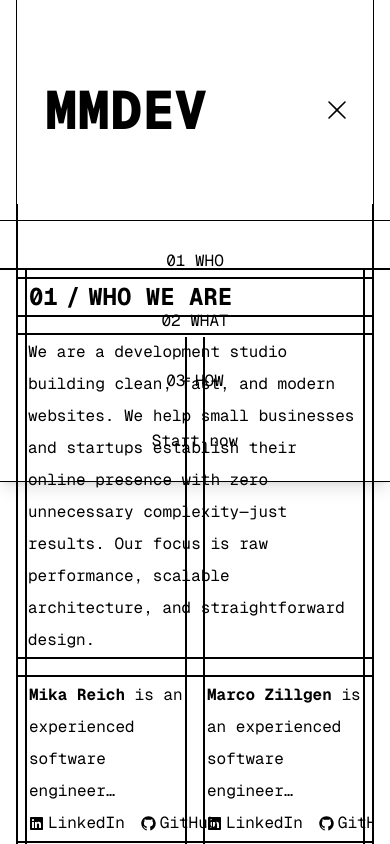
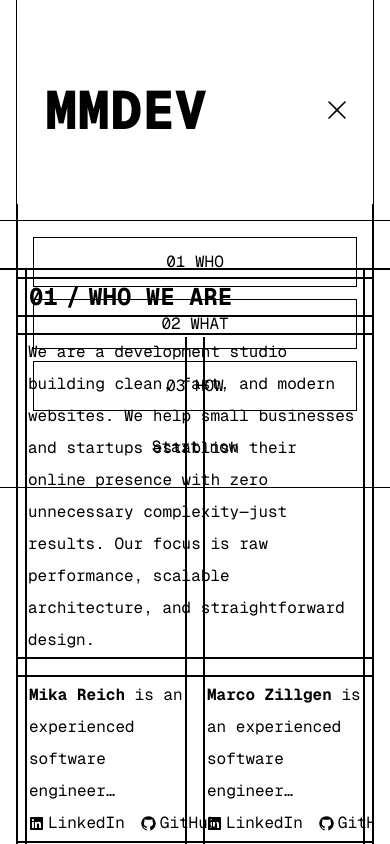
Before and after one commit to mikareich/mmdev-brand, a Next.js app: page / in a window 390 px wide. Both pictures are taken after a click on the button "Toggle menu". Shown: the top 844 px of the page. Built offline with nearby package versions, Linux system fonts and the light colour scheme.

Commit message:
refactor(header): mobile nav animation, cleanup and aria

```diff
--- a/src/app/globals.css
+++ b/src/app/globals.css
@@ -29,6 +29,7 @@ html {
   --header-py-max: 48px;
   --header-font-min: 36px;
   --header-font-max: 54px;
+  /* times 2 works for the font, dont ask me why */
   --header-max-height: calc(
     var(--header-py-max) * 2 + var(--header-font-max) * 2
   );
--- a/src/components/Header.tsx
+++ b/src/components/Header.tsx
@@ -11,10 +11,6 @@ const navLinks = [
   { label: "02 WHAT", href: "/#our-products" },
   { label: "03 HOW", href: "" },
 ];
-
-interface NavProps {
-  onNavClick?: () => void;
-}
 
 function DesktopHeaderNav() {
   return (
@@ -47,17 +43,23 @@ function MobileHeaderNav({
   isOpen: boolean;
   onNavClick: () => void;
 }) {
-  if (!isOpen) return null;
-
   return (
-    <div className="lg:hidden absolute top-full left-0 right-0 bg-taupe-100 border-b border-taupe-300 shadow-lg animate-in fade-in slide-in-from-top-2 duration-200">
-      <div className="px-4 py-4 space-y-3 border-t border-taupe-300">
+    <div
+      aria-hidden={!isOpen}
+      className={`lg:hidden absolute top-full left-0 right-0 bg-taupe-100 border-y border-taupe-300 transition-all duration-200 ease-in-out ${
+        isOpen
+          ? "opacity-100 translate-y-0 pointer-events-auto"
+          : "opacity-0 -translate-y-2 pointer-events-none"
+      }`}
+    >
+      <div className="container px-4 w-full mx-auto">
+        <div className="border-x border-taupe-300 px-4 py-4 space-y-3">
           {navLinks.map((link) => (
             <LinkButton
               key={link.label}
               href={link.href}
               className="block text-center py-2"
-            variant="Outline"
+              variant="outlined"
               onClick={onNavClick}
             >
               {link.label}
@@ -71,6 +73,7 @@ function MobileHeaderNav({
           >
             Start now
           </LinkButton>
+        </div>
       </div>
     </div>
   );
@@ -101,6 +104,7 @@ export default function Header() {
 
   const scrollTop = () => {
     window.scrollTo({ top: 0, behavior: "smooth" });
+    closeMobileMenu();
   };
 
   const toggleMobileMenu = () => {
@@ -112,7 +116,7 @@ export default function Header() {
   };
 
   return (
-    <header className="fixed top-0 left-0 z-50 px-auto bg-taupe-100 w-full border-b border-taupe-300">
+    <header className="fixed top-0 left-0 z-50 bg-taupe-100 w-full border-b border-taupe-300">
       <div className="px-4 w-full h-full m-auto container">
         <div className="header flex justify-between items-center w-full border-taupe-300 border-x h-full">
           <div className="min-w-fit px-4">
@@ -127,24 +131,22 @@ export default function Header() {
 
           <DesktopHeaderNav />
 
-          <button
+          <Button
+            aria-label="Toggle menu"
+            aria-expanded={isMobileMenuOpen}
             onClick={toggleMobileMenu}
             className="lg:hidden p-2 mr-4 rounded-lg transition-colors"
-            aria-label="Toggle menu"
+            variant={"ghost"}
           >
             {isMobileMenuOpen ? (
               <Cross1Icon className="w-6 h-6 text-taupe-600" />
             ) : (
               <HamburgerMenuIcon className="w-6 h-6 text-taupe-600" />
             )}
-          </button>
+          </Button>
         </div>
-
-        <MobileHeaderNav
-          isOpen={isMobileMenuOpen}
-          onNavClick={closeMobileMenu}
-        />
       </div>
+      <MobileHeaderNav isOpen={isMobileMenuOpen} onNavClick={closeMobileMenu} />
     </header>
   );
 }
```
Lines whose indentation alone changed are shown as unchanged.
